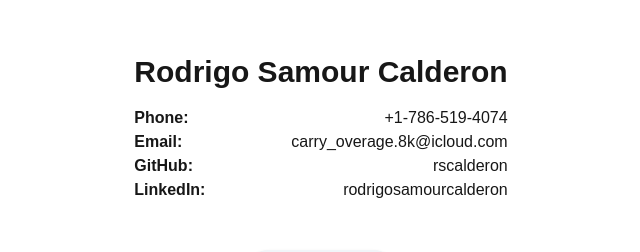
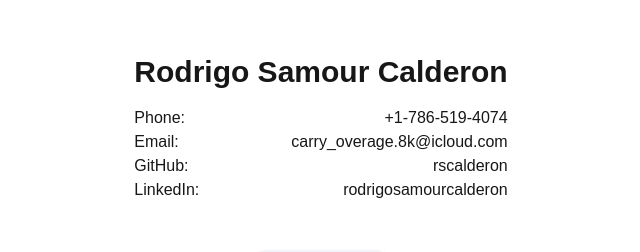
Before and after one commit to rscalderon/rscalderon-splash, a Next.js app: page /contact-info in a window 1280 px wide. Shown: the part 204-456 px from the top of the page, without its empty margins (319-959 px from the left). Built offline with nearby package versions, Linux system fonts and the light colour scheme.

Commit message:
Update font weight for contact labels in contact-info page for improved readability

```diff
--- a/src/app/contact-info/page.tsx
+++ b/src/app/contact-info/page.tsx
@@ -48,7 +48,7 @@
         <ol className='flex w-full flex-col list-inside text-start sm:text-left'>
           {contactInfo.map(({ label, value, url }) => (
             <li key={label} className='flex justify-between space-x-1'>
-              <p className='font-semibold'>{label}</p>
+              <p className='font-medium'>{label}</p>
               {url ? (
                 <Link href={url} target='_blank' rel='noopener noreferrer' className='hover:underline'>
                   {value}
```
